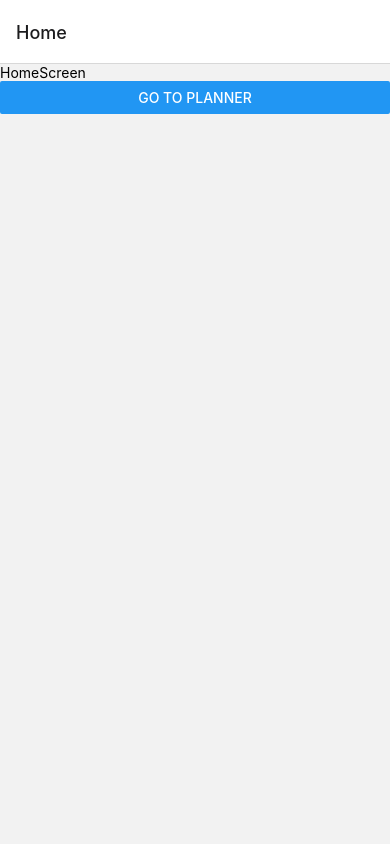
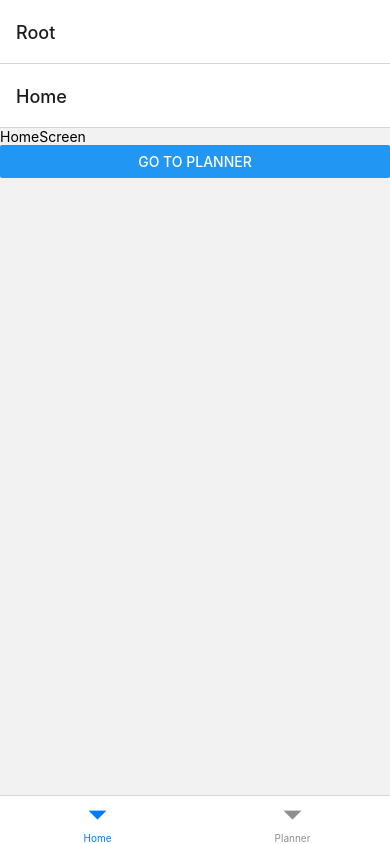
Before and after one commit to makyinmars/Pepa, a React Native app: screen / in a window 390 px wide. Built offline with nearby package versions, Linux system fonts and the light colour scheme.

Commit message:
chore: adding bottom navigator

```diff
--- a/package.json
+++ b/package.json
@@ -10,6 +10,7 @@
     "eject": "expo eject"
   },
   "dependencies": {
+    "@react-navigation/bottom-tabs": "^6.2.0",
     "@react-navigation/native": "^6.0.8",
     "@react-navigation/native-stack": "^6.5.0",
     "expo": "~44.0.0",
--- a/src/navigation/index.tsx
+++ b/src/navigation/index.tsx
@@ -1,18 +1,35 @@
 import { createNativeStackNavigator } from "@react-navigation/native-stack";
 import { NavigationContainer } from "@react-navigation/native";
+import { createBottomTabNavigator } from "@react-navigation/bottom-tabs";
 
 import HomeScreen from "../screens/HomeScreen";
 import PlannerScreen from "../screens/PlannerScreen";
 
-const Stack = createNativeStackNavigator();
-
 export default function Navigation() {
   return (
     <NavigationContainer>
-      <Stack.Navigator initialRouteName="Home">
-        <Stack.Screen name="Home" component={HomeScreen} />
-        <Stack.Screen name="Planner" component={PlannerScreen} />
-      </Stack.Navigator>
+      <RootNavigator />
     </NavigationContainer>
   );
 }
+
+const Stack = createNativeStackNavigator();
+
+const RootNavigator = () => {
+  return (
+    <Stack.Navigator>
+      <Stack.Screen name="Root" component={BottomTabNavigator} />
+    </Stack.Navigator>
+  );
+};
+
+const BottomTab = createBottomTabNavigator();
+
+const BottomTabNavigator = () => {
+  return (
+    <BottomTab.Navigator initialRouteName="Home">
+      <BottomTab.Screen name="Home" component={HomeScreen} />
+      <BottomTab.Screen name="Planner" component={PlannerScreen} />
+    </BottomTab.Navigator>
+  );
+};
```
Also changed, not shown: 1 other file (tests, documents, lock files or other folders).
